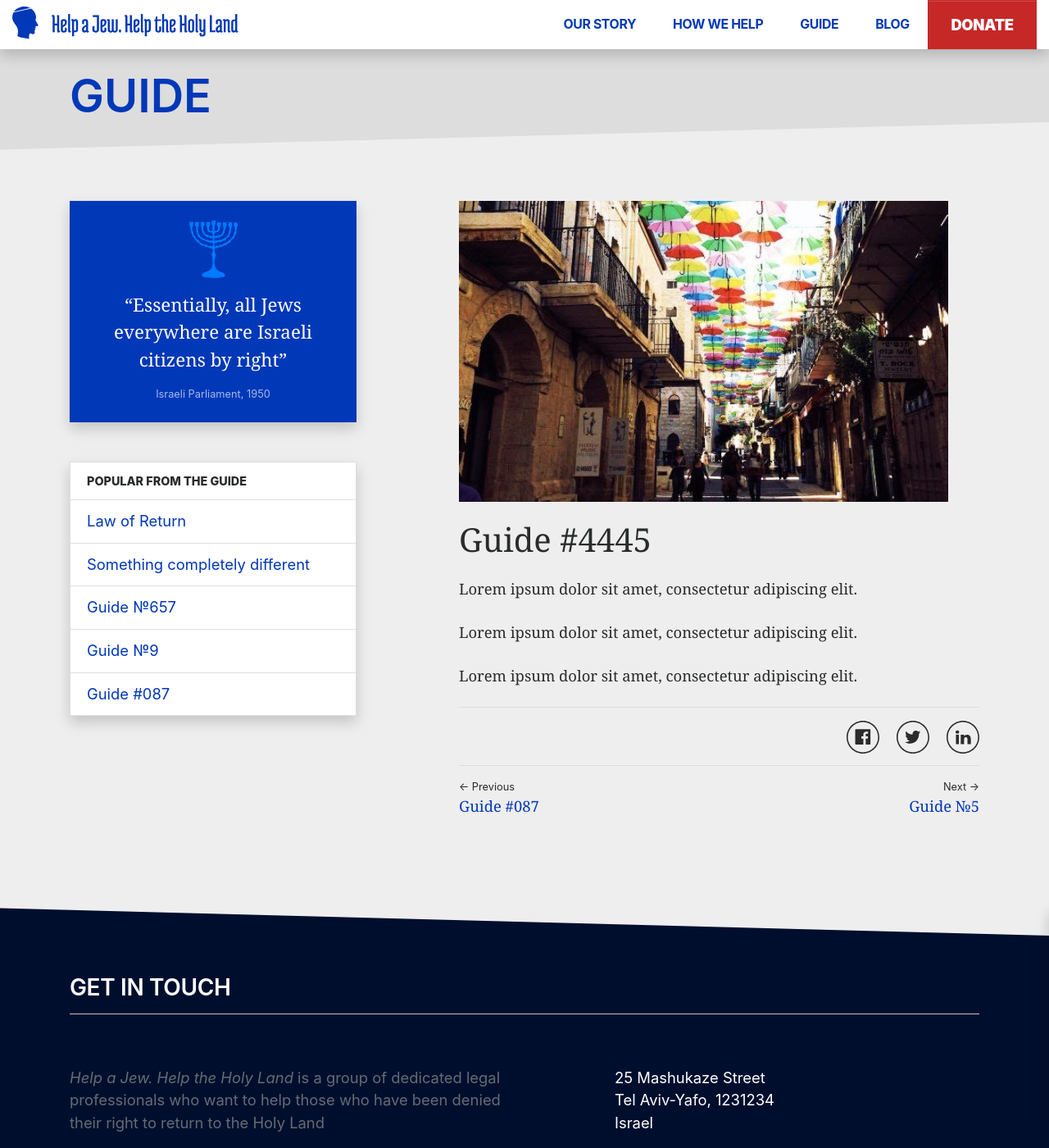
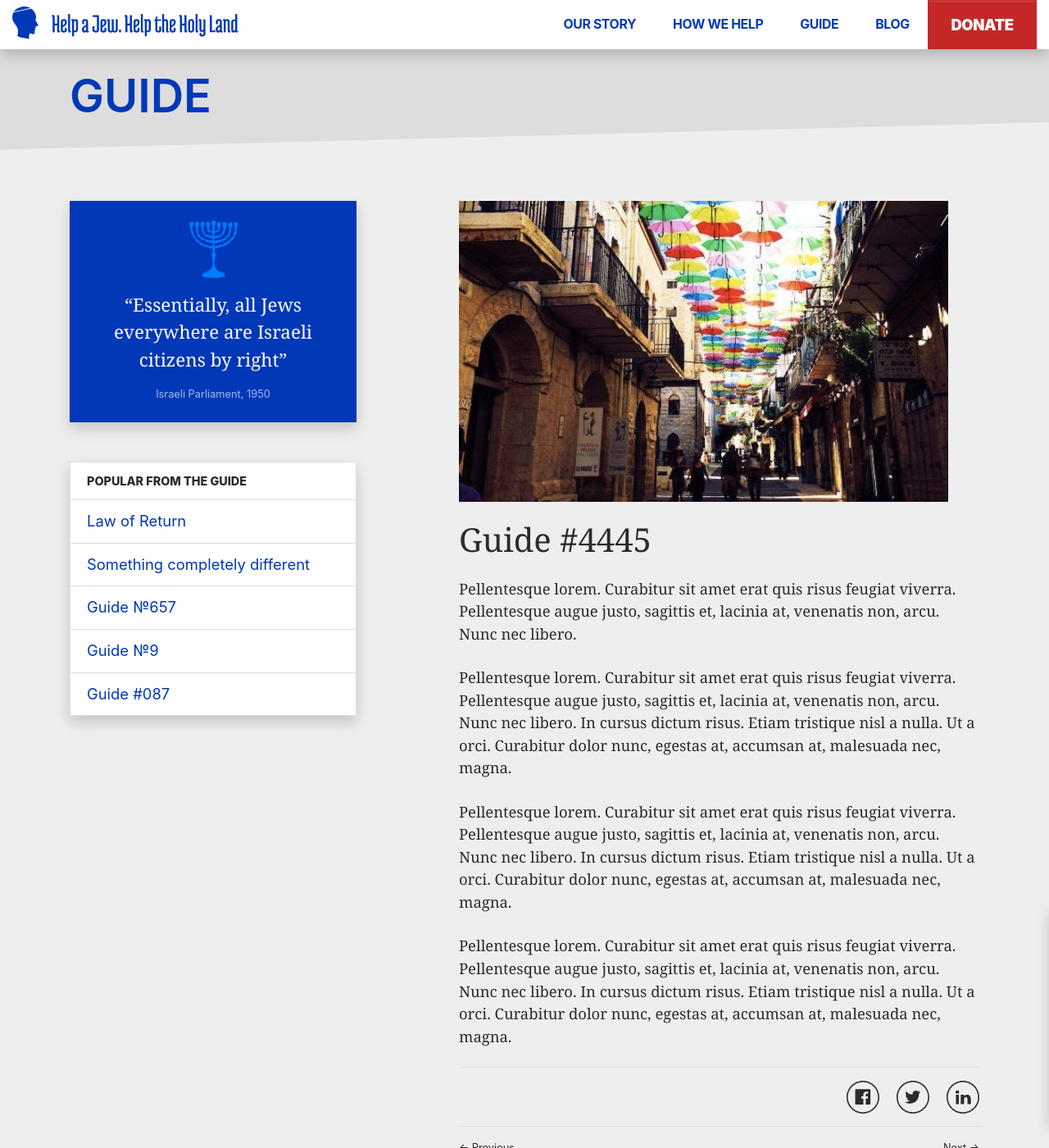
Before and after one commit to vinegredz/haj-1, a Jekyll site: the page built from _guide/guide-number-4445.markdown, in a window 1280 px wide and 1400 px high. Shown: the whole window at 82% size. Built offline with Jekyll 4.4.1, drawn with Linux system fonts in a browser that asks for light colours.

Commit message:
Updated Guide Number 4445

```diff
--- a/_guide/guide-number-4445.markdown
+++ b/_guide/guide-number-4445.markdown
@@ -6,8 +6,10 @@ categories:
 thumbnail_image: "/uploads/photo-from-grid.jpg"
 ---
 
-Lorem ipsum dolor sit amet, consectetur adipiscing elit.
+Pellentesque lorem. Curabitur sit amet erat quis risus feugiat viverra. Pellentesque augue justo, sagittis et, lacinia at, venenatis non, arcu. Nunc nec libero.
 
-Lorem ipsum dolor sit amet, consectetur adipiscing elit.
+Pellentesque lorem. Curabitur sit amet erat quis risus feugiat viverra. Pellentesque augue justo, sagittis et, lacinia at, venenatis non, arcu. Nunc nec libero. In cursus dictum risus. Etiam tristique nisl a nulla. Ut a orci. Curabitur dolor nunc, egestas at, accumsan at, malesuada nec, magna.
 
-Lorem ipsum dolor sit amet, consectetur adipiscing elit.
+Pellentesque lorem. Curabitur sit amet erat quis risus feugiat viverra. Pellentesque augue justo, sagittis et, lacinia at, venenatis non, arcu. Nunc nec libero. In cursus dictum risus. Etiam tristique nisl a nulla. Ut a orci. Curabitur dolor nunc, egestas at, accumsan at, malesuada nec, magna.
+
+Pellentesque lorem. Curabitur sit amet erat quis risus feugiat viverra. Pellentesque augue justo, sagittis et, lacinia at, venenatis non, arcu. Nunc nec libero. In cursus dictum risus. Etiam tristique nisl a nulla. Ut a orci. Curabitur dolor nunc, egestas at, accumsan at, malesuada nec, magna.
```
